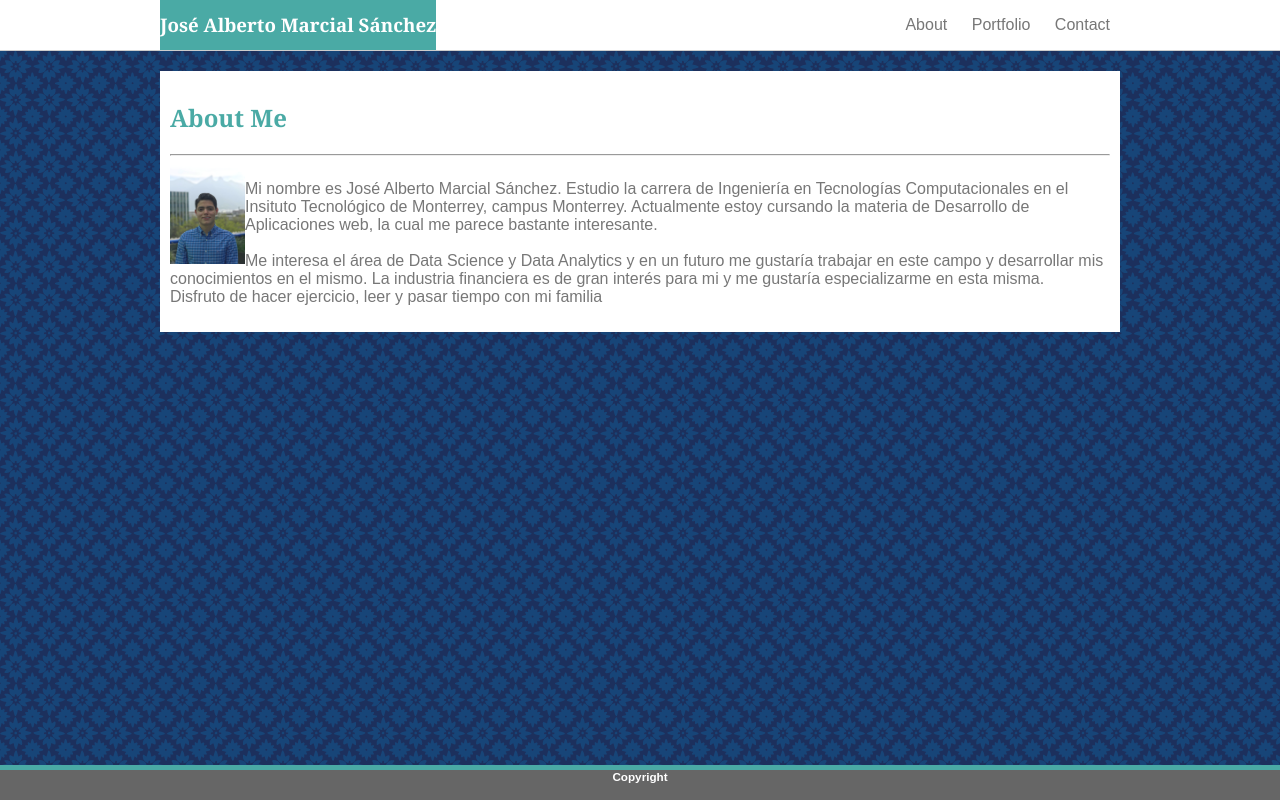
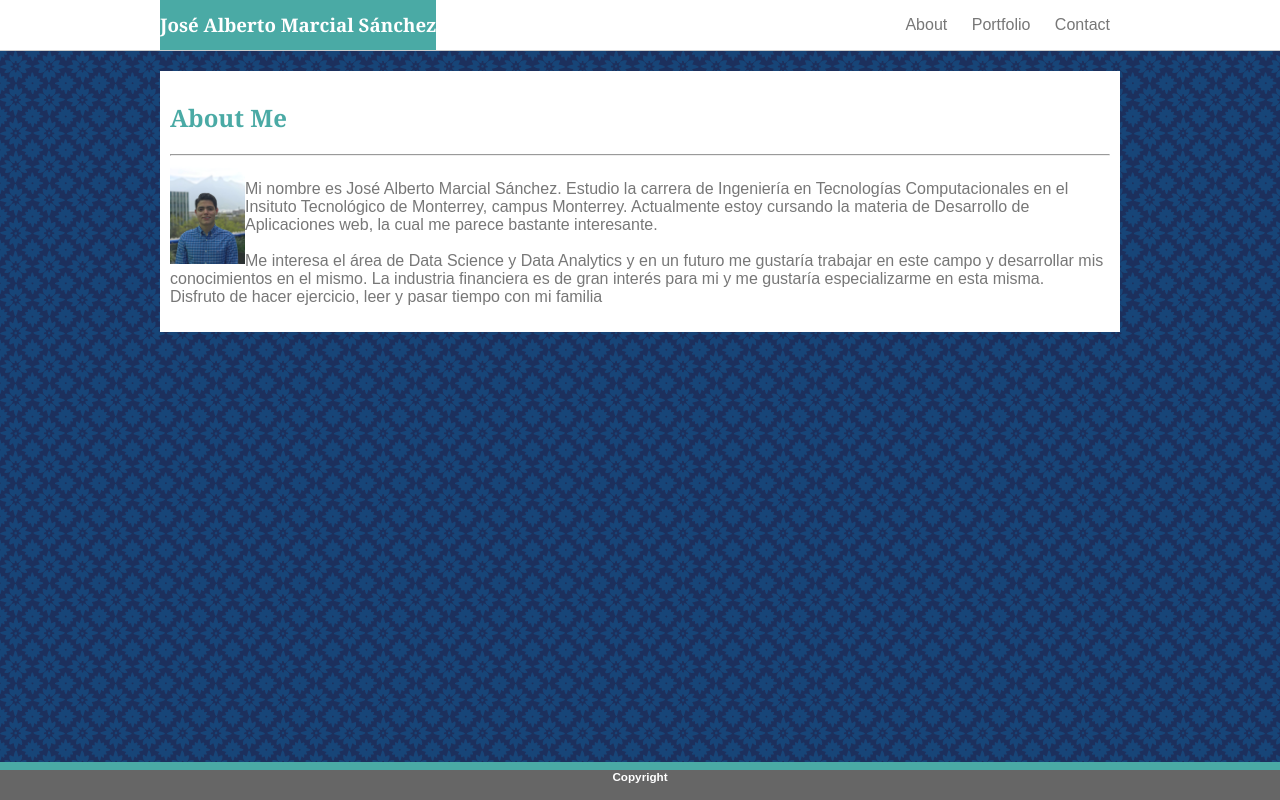
Before and after one commit to josemasa13/Basic-Portfolio, a plain HTML site: page index.html in a window 1280 px wide. Drawn offline with Linux system fonts and the light colour scheme.

Commit message:
Merge dev into master

```diff
--- a/assets/css/style.css
+++ b/assets/css/style.css
@@ -133,7 +133,7 @@ footer{
     text-align: center;
     border-top: solid;
     border-color: #4aaaa5;
-    border-width: 5px;
+    border-width: 8px;
     color: #ffffff;
     font-size: 10px;
 }
```
